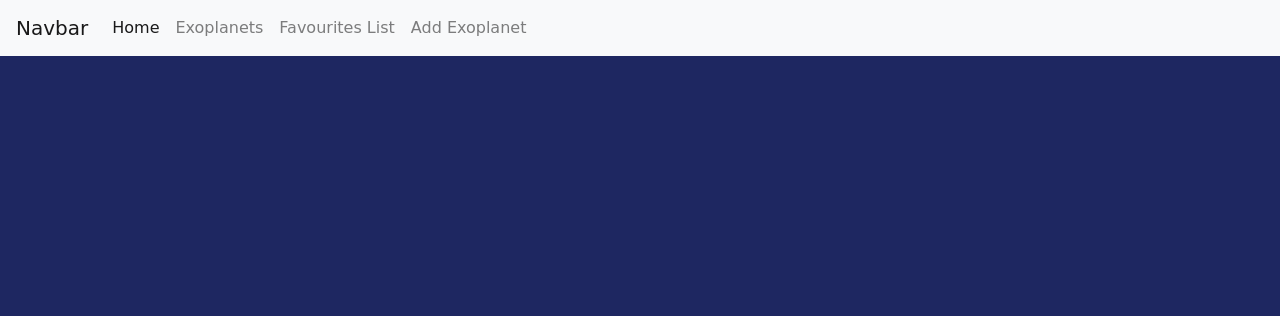
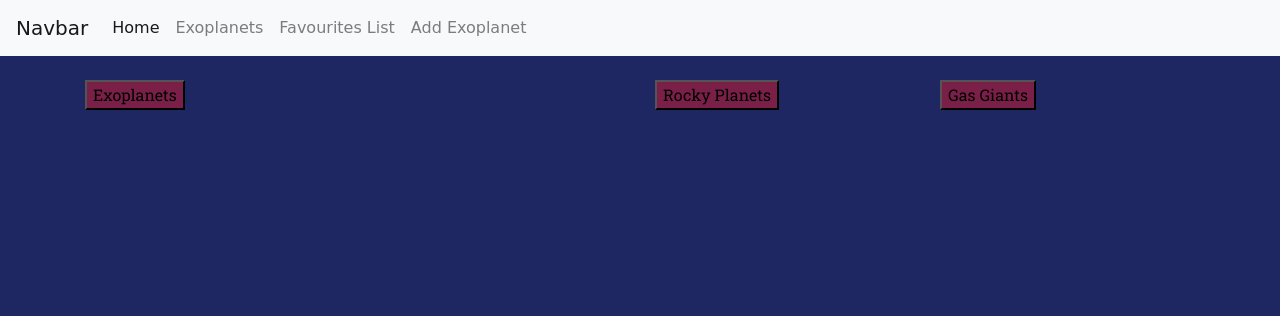
Before and after one commit to Astig-1982/The-Exoplanet-Project, a Flask app: page /favourite_list in a window 1280 px wide. Shown: the top 316 px of the page. Run offline with Flask 2, Linux system fonts and the light colour scheme; data that the repository does not hold is empty; some libraries are stand-ins or nearby versions; some web fonts are replaced.

Commit message:
Set margin-top to main container and positioned and styled action buttons

```diff
--- a/templates/add_favourites.html
+++ b/templates/add_favourites.html
@@ -1,14 +1,24 @@
 {% extends 'base.html' %}
 {% block content %}
-<div>
-	<a href="{{ url_for('exoplanets_display') }}">Exoplanets</a>
-</div>
-<a href="{{ url_for('favourite_rocky_planets') }}">Rocky Planets</a>
-<a href="{{ url_for('favourite_gas_giants') }}">Gas Giants</a>
-<div class="container">
+<div style="margin-top:5rem" class="container">
+	<div class="row">
+		<div class="col-6">
+			<a href="{{ url_for('exoplanets_display') }}"><button class="buttons">Exoplanets</button></a>
+		</div>
+		<div class="col-3">
+			<a href="{{ url_for('favourite_rocky_planets') }}">
+				<button class="buttons">Rocky Planets</button>
+			</a>
+		</div>
+		<div class="col-3">
+			<a href="{{ url_for('favourite_gas_giants') }}">
+				<button class="buttons">Gas Giants</button>
+			</a>
+		</div>
+	</div>
 	<div class="row">
 		{% for favourite_exoplanet in favourite_exoplanets %}
-		<div class="col-3">
+		<div class="col-4">
 			{{ favourite_exoplanet.planet_name }}<br>
             {{ favourite_exoplanet.discovery_date }}<br>
             {{ favourite_exoplanet.distance_from_earth}}<br>
```
